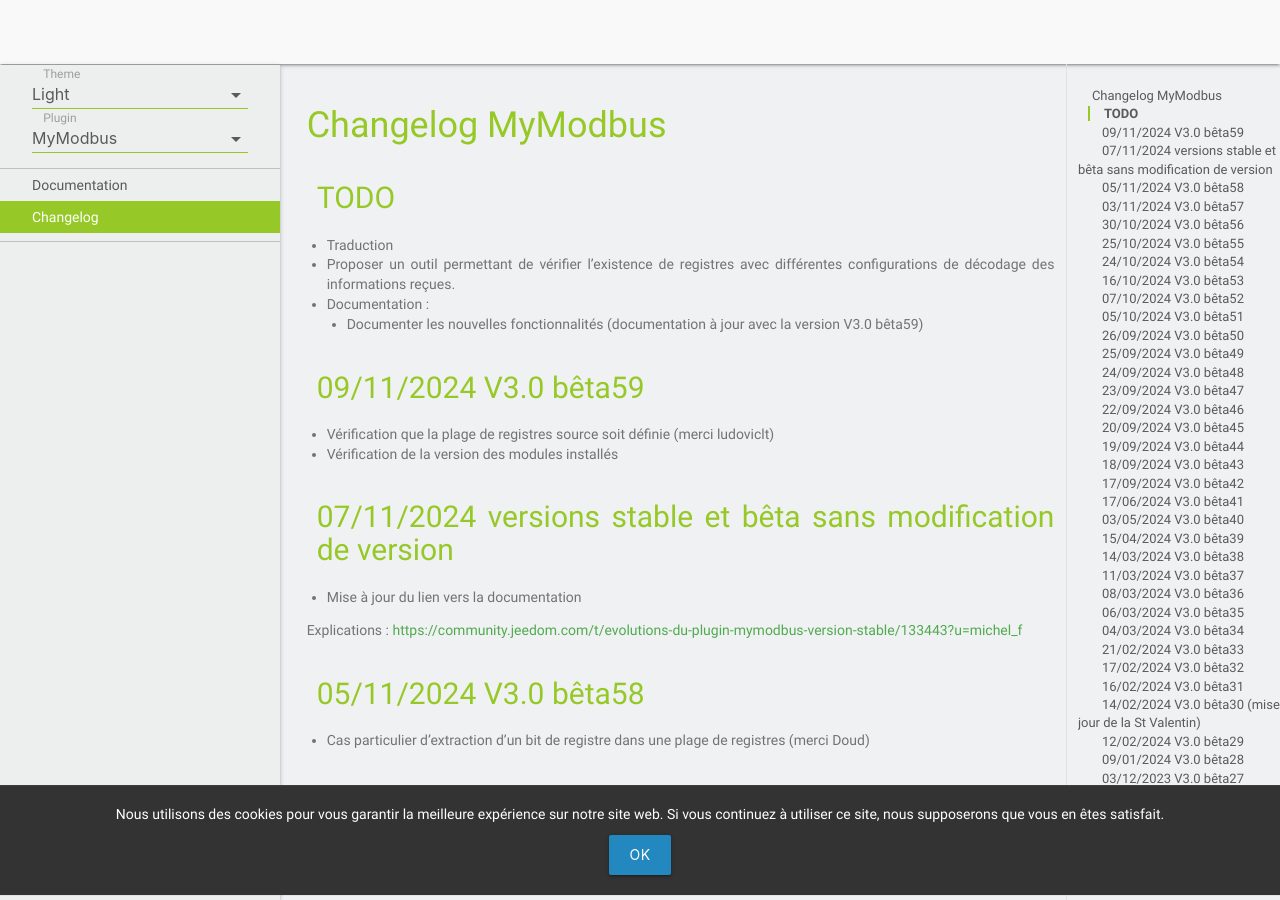
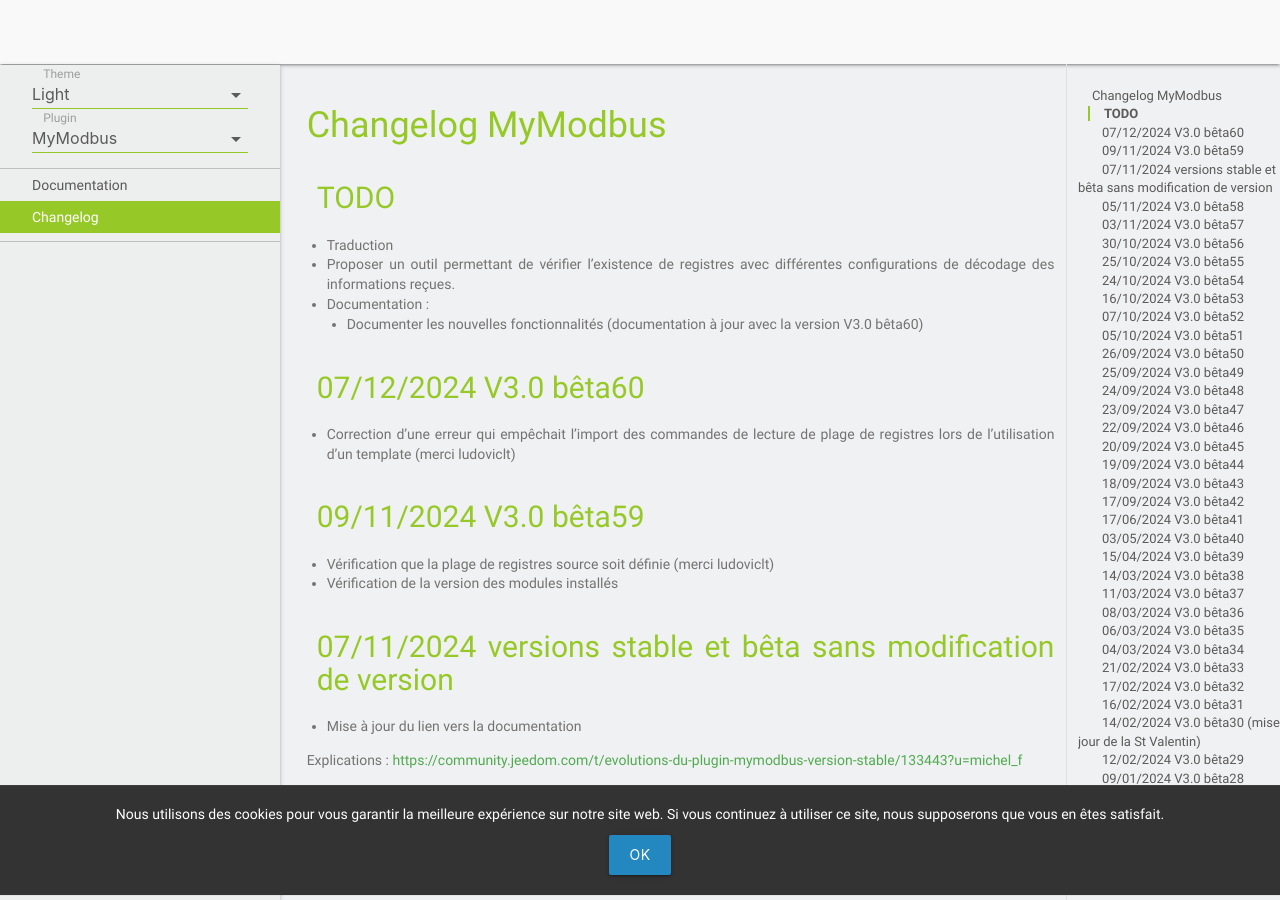
Before and after one commit to MrWaloo/jeedom-plugins-doc, a Jekyll site: the page built from docs/fr_FR/mymodbus_changelog.md, in a window 1280 px wide and 900 px high. Built offline with Jekyll 4.4.1, drawn with Linux system fonts in a browser that asks for light colours; emoji names are drawn with the system emoji font; our own code applies the rules of GitHub Pages for plain Markdown files.

Commit message:
## 07/12/2024 V3.0 bêta60

```diff
--- a/docs/fr_FR/mymodbus_changelog.md
+++ b/docs/fr_FR/mymodbus_changelog.md
@@ -4,7 +4,10 @@
 - Traduction
 - Proposer un outil permettant de vérifier l'existence de registres avec différentes configurations de décodage des informations reçues.
 - Documentation :
-  - Documenter les nouvelles fonctionnalités (documentation à jour avec la version V3.0 bêta59)
+  - Documenter les nouvelles fonctionnalités (documentation à jour avec la version V3.0 bêta60)
+
+## 07/12/2024 V3.0 bêta60
+- Correction d'une erreur qui empêchait l'import des commandes de lecture de plage de registres lors de l'utilisation d'un template (merci ludoviclt)
 
 ## 09/11/2024 V3.0 bêta59
 - Vérification que la plage de registres source soit définie (merci ludoviclt)
```
